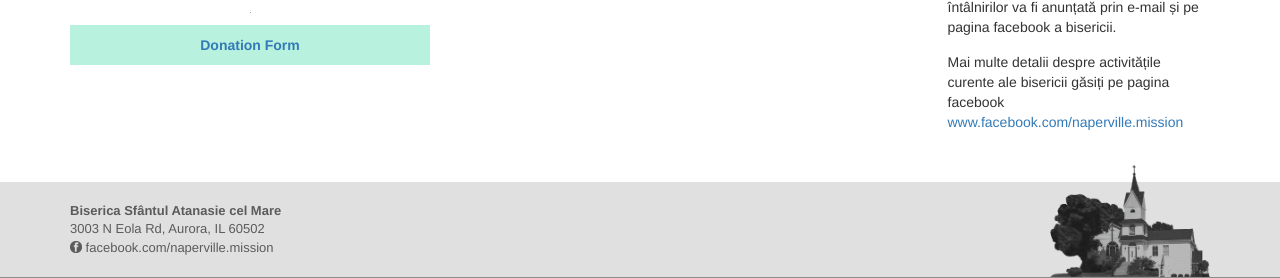
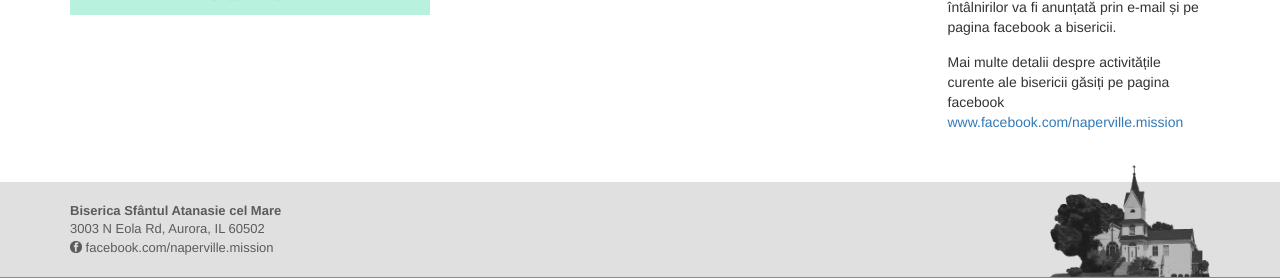
Before and after one commit to iulian787/sfat, a Jekyll site: the page built from ro/index.html, in a window 1280 px wide and 900 px high, scrolled down 656 px, cut to the strip 622-900 px from the top of the window. Built offline with Jekyll 4.4.1, drawn with Linux system fonts in a browser that asks for light colours; grey boxes are pictures that could not be loaded.

Commit message:
fixes page

```diff
--- a/ro/index.html
+++ b/ro/index.html
@@ -24,9 +24,6 @@
                     <p><img class="img img-responsive img-round" height="200%" width="200%" src="{{ site.baseurl }}/img/2020/SlujbeMai2020.PNG" /></p>
             </div>
 
-            <div style="margin-top: 4px; padding-left: 4px; text-align: center; background-color: rgb(184, 241, 222); padding: 10px 10px;font-size: 20; " >
-                <a href="https://form.jotform.com/201297339803155" target="_blank"><strong>Donation Form</strong></a>
-            </div>
             <hr>
             <div style="margin-top: 0px; padding-left: 0px; text-align: center">
                 <form action="https://www.paypal.com/cgi-bin/webscr" method="post" target="_blank">
```
Also changed, not shown: img/2020/SlujbeMai2020.PNG (renamed from img/2020/SlujbeMai2020.png).
